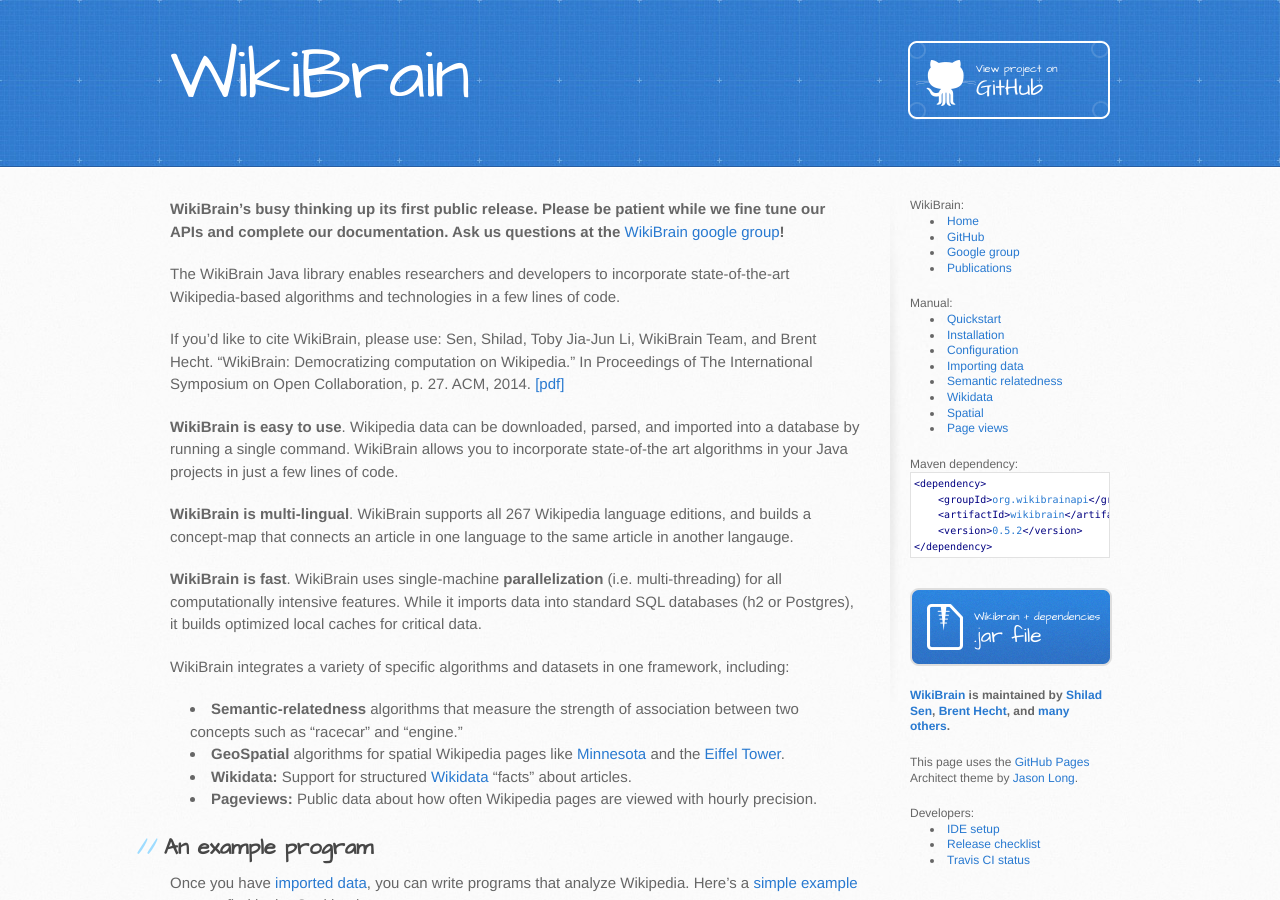
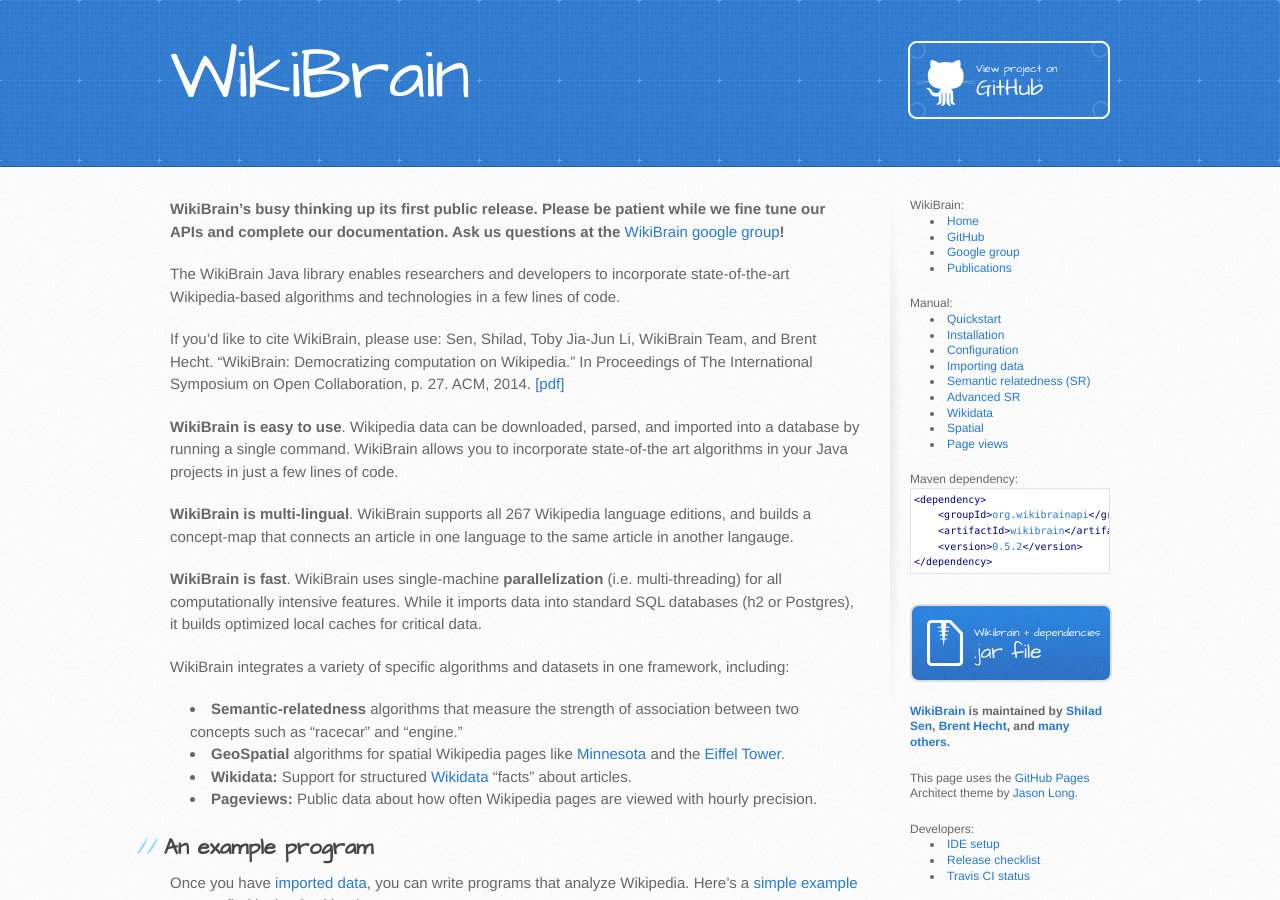
Before and after one commit to shilad/wikibrain, a Jekyll site: the page built from index.md, in a window 1280 px wide and 900 px high. Built offline with Jekyll 4.4.1, drawn with Linux system fonts in a browser that asks for light colours; nearby versions of some CDN libraries; Markdown is read by kramdown in place of the engine named in the settings.

Commit message:
Update default.html

```diff
--- a/_layouts/default.html
+++ b/_layouts/default.html
@@ -26,7 +26,8 @@
         <li><a href="{{ site.baseurl }}/tutorial/installation.html">Installation</a></li>
         <li><a href="{{ site.baseurl }}/tutorial/configuration.html">Configuration</a></li>
         <li><a href="{{ site.baseurl }}/tutorial/importing.html">Importing data</a></li>
-        <li><a href="{{ site.baseurl }}/tutorial/sr.html">Semantic relatedness</a></li>
+        <li><a href="{{ site.baseurl }}/tutorial/sr.html">Semantic relatedness (SR)</a></li>
+        <li><a href="{{ site.baseurl }}/tutorial/advancedsr.html">Advanced SR</a></li>
         <li><a href="{{ site.baseurl }}/tutorial/wikidata.html">Wikidata</a></li>
         <li><a href="{{ site.baseurl }}/tutorial/spatial.html">Spatial</a></li>
         <li><a href="{{ site.baseurl }}/tutorial/views.html">Page views</a></li>
```
